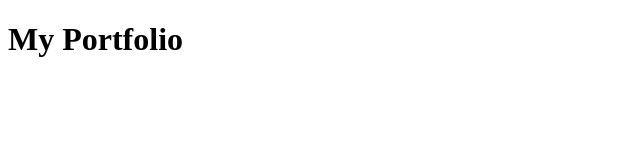
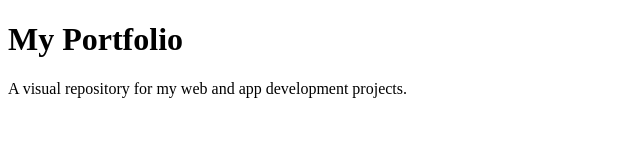
Before and after one commit to jakethomascreative/html, a plain HTML site: page index.html in a window 1280 px wide. Shown: the whole page, without its empty margins (0-640 px from the left). Drawn offline with Linux system fonts and the light colour scheme.

Commit message:
Second commit

```diff
--- a/index.html
+++ b/index.html
@@ -7,6 +7,6 @@
 </head>
 <body>
     <h1>My Portfolio</h1>
-    <p></p>
+    <p>A visual repository for my web and app development projects.</p>
 </body>
 </html>
```
